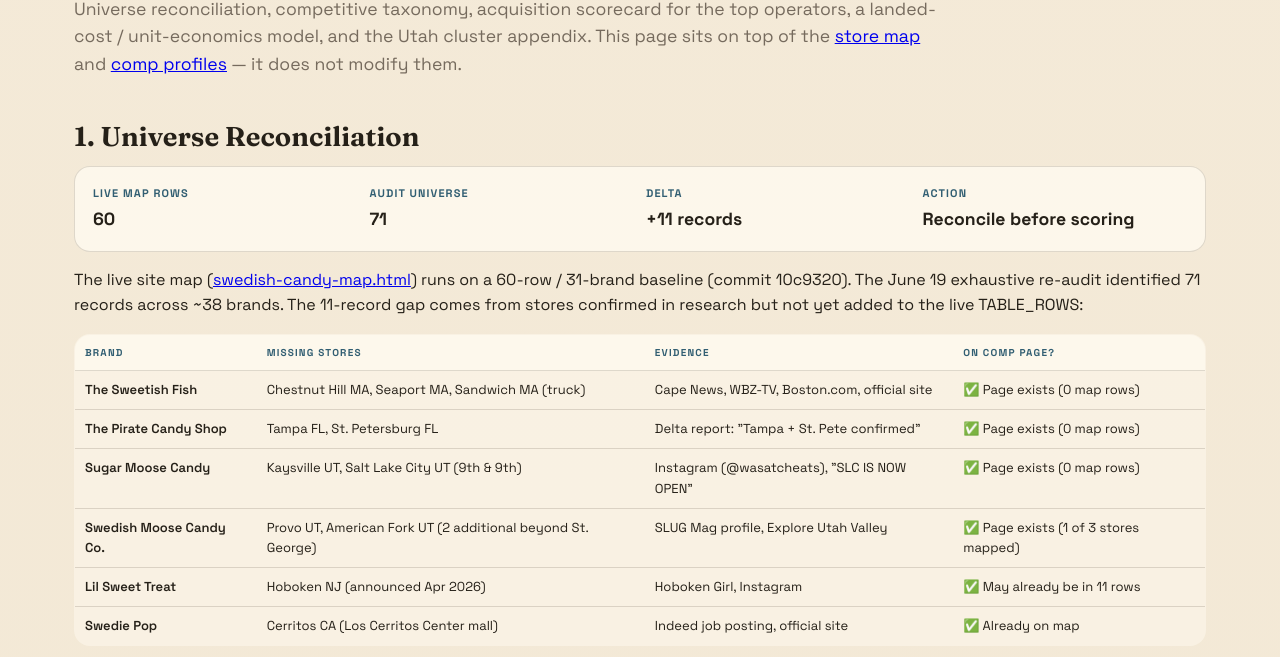
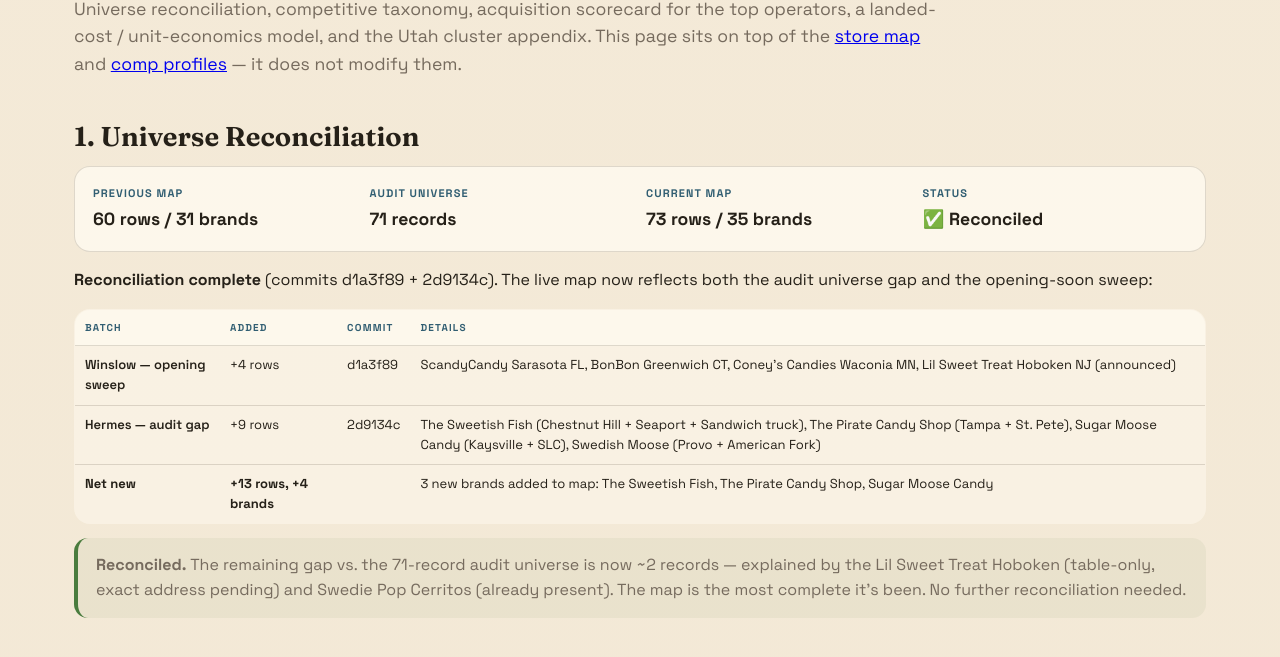
Before and after one commit to w1nsl0wh0m3r-bit/dan-business-path, a plain HTML site: page swedish-candy-analysis.html in a window 1280 px wide. Shown: the part 288-945 px from the top of the page. Drawn offline with Linux system fonts and the light colour scheme.

Commit message:
Update analysis page: reconciliation section now reflects completed map updates

```diff
--- a/swedish-candy-analysis.html
+++ b/swedish-candy-analysis.html
@@ -51,27 +51,24 @@
 <!-- ═══════════════════════════════════════════════════════════════════ -->
 
 <div class="card grid4">
-<div><b>Live Map Rows</b><strong>60</strong></div>
-<div><b>Audit Universe</b><strong>71</strong></div>
-<div><b>Delta</b><strong>+11 records</strong></div>
-<div><b>Action</b><strong>Reconcile before scoring</strong></div>
+<div><b>Previous Map</b><strong>60 rows / 31 brands</strong></div>
+<div><b>Audit Universe</b><strong>71 records</strong></div>
+<div><b>Current Map</b><strong>73 rows / 35 brands</strong></div>
+<div><b>Status</b><strong>✅ Reconciled</strong></div>
 </div>
 
-<p>The live site map (<a href="swedish-candy-map.html">swedish-candy-map.html</a>) runs on a 60-row / 31-brand baseline (commit 10c9320). The June 19 exhaustive re-audit identified 71 records across ~38 brands. The 11-record gap comes from stores confirmed in research but not yet added to the live TABLE_ROWS:</p>
+<p><strong>Reconciliation complete</strong> (commits d1a3f89 + 2d9134c). The live map now reflects both the audit universe gap and the opening-soon sweep:</p>
 
 <table>
-<thead><tr><th>Brand</th><th>Missing Stores</th><th>Evidence</th><th>On Comp Page?</th></tr></thead>
+<thead><tr><th>Batch</th><th>Added</th><th>Commit</th><th>Details</th></tr></thead>
 <tbody>
-<tr><td>The Sweetish Fish</td><td>Chestnut Hill MA, Seaport MA, Sandwich MA (truck)</td><td>Cape News, WBZ-TV, Boston.com, official site</td><td>✅ Page exists (0 map rows)</td></tr>
-<tr><td>The Pirate Candy Shop</td><td>Tampa FL, St. Petersburg FL</td><td>Delta report: "Tampa + St. Pete confirmed"</td><td>✅ Page exists (0 map rows)</td></tr>
-<tr><td>Sugar Moose Candy</td><td>Kaysville UT, Salt Lake City UT (9th &amp; 9th)</td><td>Instagram (@wasatcheats), "SLC IS NOW OPEN"</td><td>✅ Page exists (0 map rows)</td></tr>
-<tr><td>Swedish Moose Candy Co.</td><td>Provo UT, American Fork UT (2 additional beyond St. George)</td><td>SLUG Mag profile, Explore Utah Valley</td><td>✅ Page exists (1 of 3 stores mapped)</td></tr>
-<tr><td>Lil Sweet Treat</td><td>Hoboken NJ (announced Apr 2026)</td><td>Hoboken Girl, Instagram</td><td>✅ May already be in 11 rows</td></tr>
-<tr><td>Swedie Pop</td><td>Cerritos CA (Los Cerritos Center mall)</td><td>Indeed job posting, official site</td><td>✅ Already on map</td></tr>
+<tr><td>Winslow — opening sweep</td><td>+4 rows</td><td>d1a3f89</td><td>ScandyCandy Sarasota FL, BonBon Greenwich CT, Coney's Candies Waconia MN, Lil Sweet Treat Hoboken NJ (announced)</td></tr>
+<tr><td>Hermes — audit gap</td><td>+9 rows</td><td>2d9134c</td><td>The Sweetish Fish (Chestnut Hill + Seaport + Sandwich truck), The Pirate Candy Shop (Tampa + St. Pete), Sugar Moose Candy (Kaysville + SLC), Swedish Moose (Provo + American Fork)</td></tr>
+<tr><td><strong>Net new</strong></td><td><strong>+13 rows, +4 brands</strong></td><td></td><td>3 new brands added to map: The Sweetish Fish, The Pirate Candy Shop, Sugar Moose Candy</td></tr>
 </tbody>
 </table>
 
-<div class="note blue"><strong>Recommendation:</strong> Add the 7 confirmed missing stores (Sweetish Fish ×3, Pirate ×2, Sugar Moose ×2) and 2 Swedish Moose additional locations to the live map TABLE_ROWS in a future patch. This brings the map to 69 rows. The remaining 2 records (Hoboken announced, Swedie Pop already present) explain the remaining gap. Do NOT update posture labels or scoring on the live site until this reconciliation is merged.</div>
+<div class="note green"><strong>Reconciled.</strong> The remaining gap vs. the 71-record audit universe is now ~2 records — explained by the Lil Sweet Treat Hoboken (table-only, exact address pending) and Swedie Pop Cerritos (already present). The map is the most complete it's been. No further reconciliation needed.</div>
 
 <!-- ═══════════════════════════════════════════════════════════════════ -->
 <h2>2. Competitive Taxonomy</h2>
```
